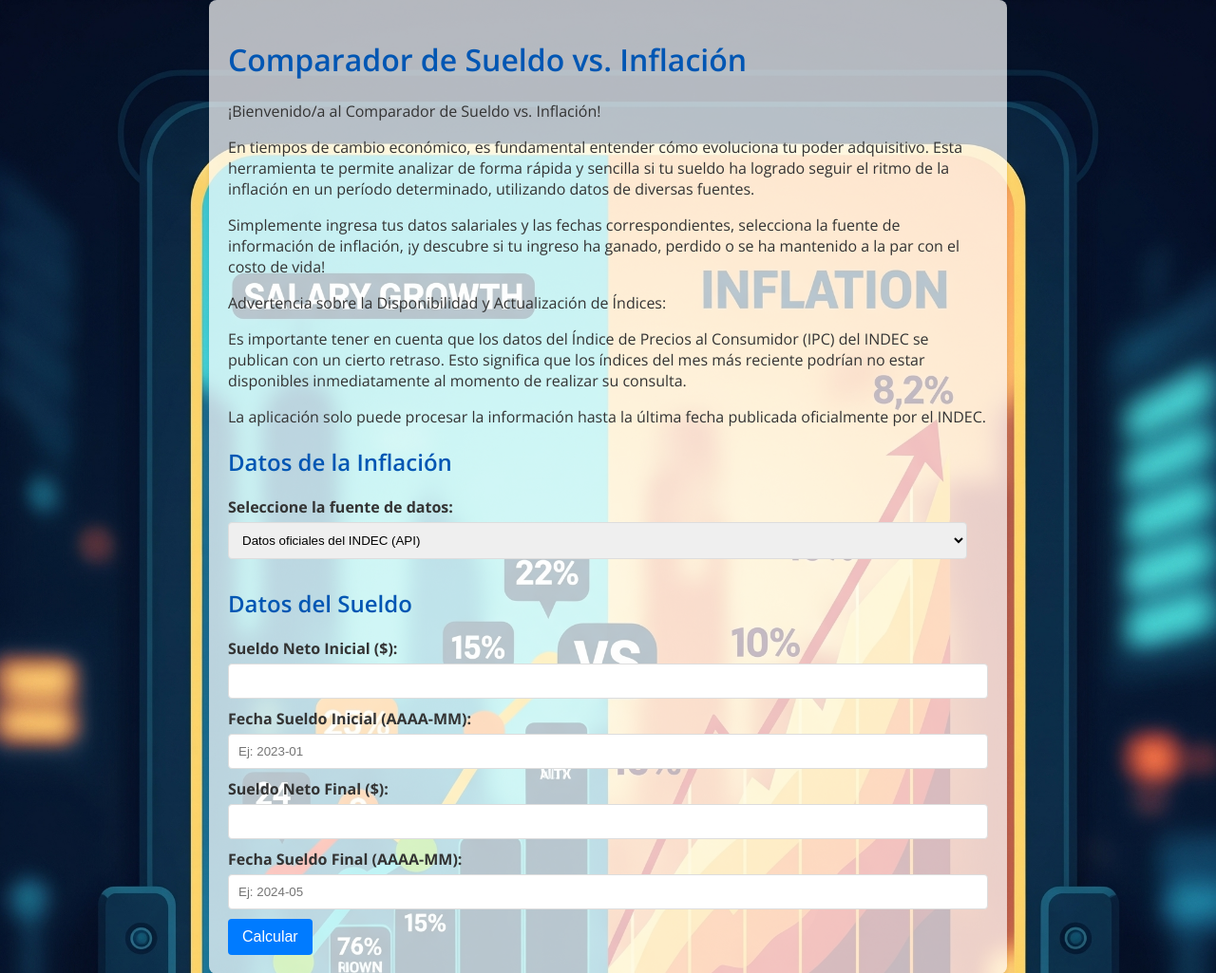
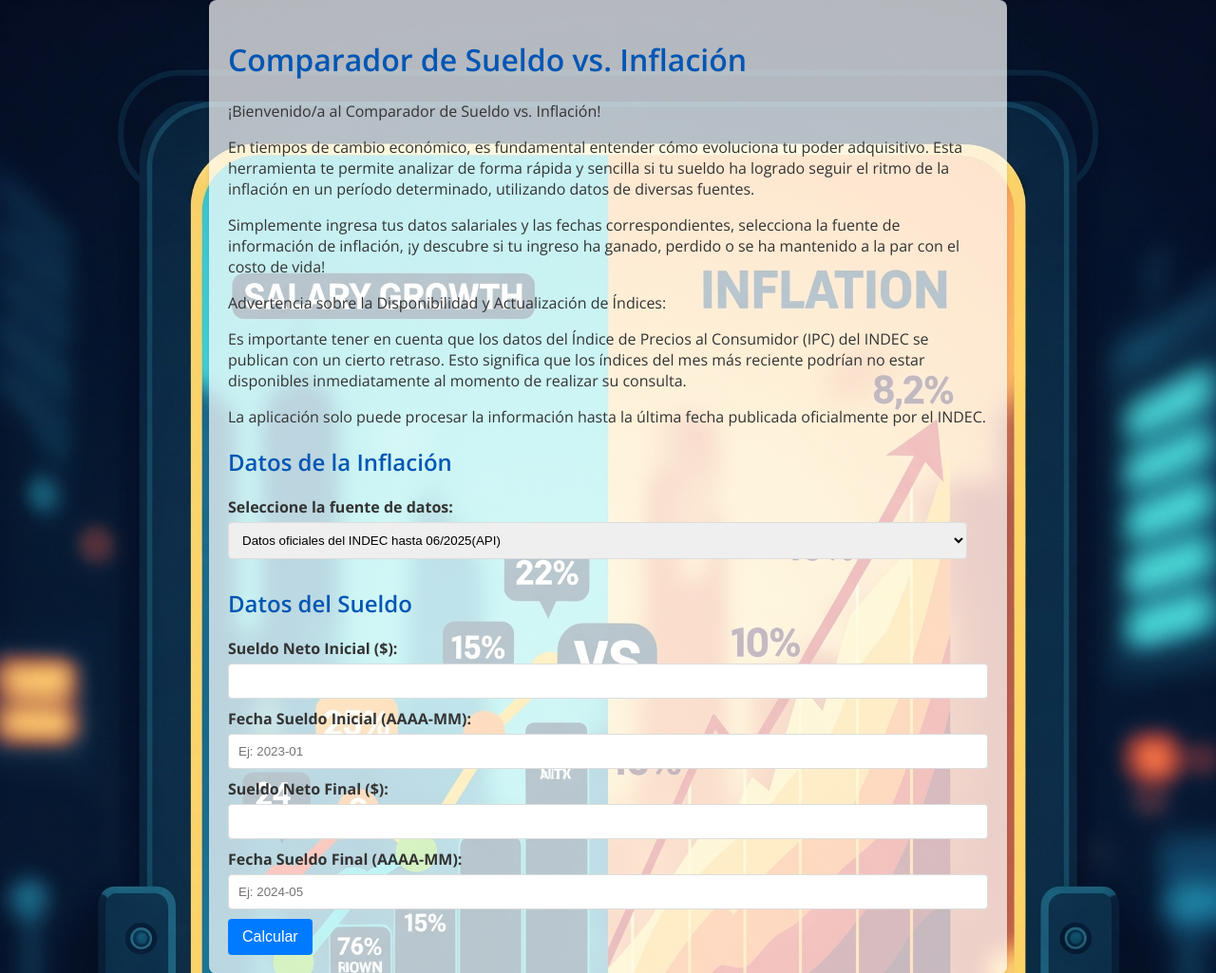
Before and after one commit to Crmaidana/Sueldo_Inflacion, a Django app: page / in a window 1280 px wide. Shown: the top 1025 px of the page at 95% size. Run offline with Django 5.2, Linux system fonts and the light colour scheme.

Commit message:
Update index.html
aclaraciones de los topes de las fechas actualizadas

```diff
--- a/sueldo_inflacion_project/comparador/templates/comparador/index.html
+++ b/sueldo_inflacion_project/comparador/templates/comparador/index.html
@@ -37,9 +37,9 @@
             <h2>Datos de la Inflación</h2>
             <label for="source_choice">Seleccione la fuente de datos:</label>
             <select id="source_choice" name="source_choice" onchange="toggleRegionSelection()" required>
-                <option value="1">Datos oficiales del INDEC (API)</option>
-                <option value="2">Datos históricos de IPC Chaco (CSV)</option>
-                <option value="3">Datos de variación mensual por Región (Excel)</option>
+                <option value="1">Datos oficiales del INDEC hasta 06/2025(API)</option>
+                <option value="2">Datos históricos de IPC Chaco hasta 04/2025(CSV)</option>
+                <option value="3">Datos de variación mensual por Región hasta 06/2025(Excel)</option>
             </select>
 
             <div id="region_selection" class="hidden">
```
